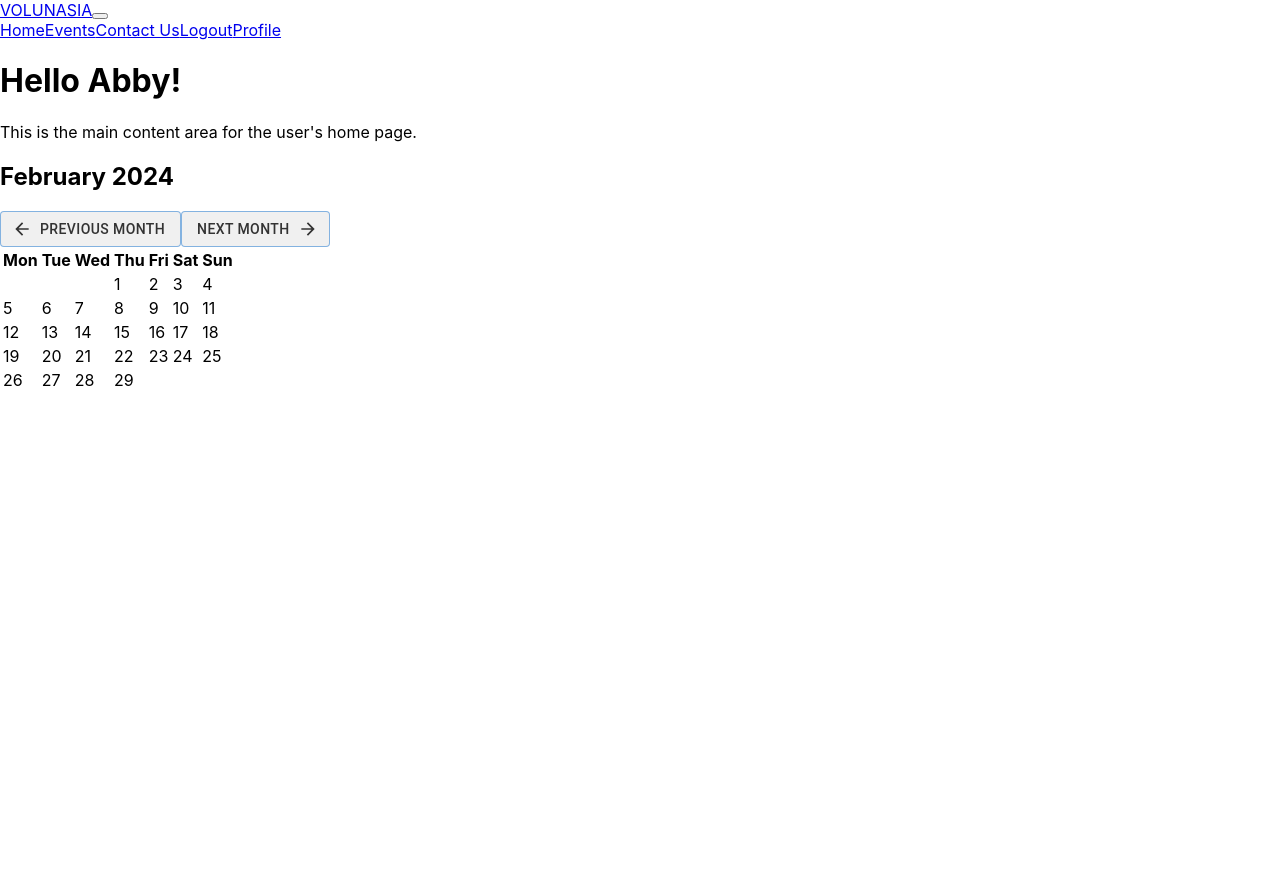
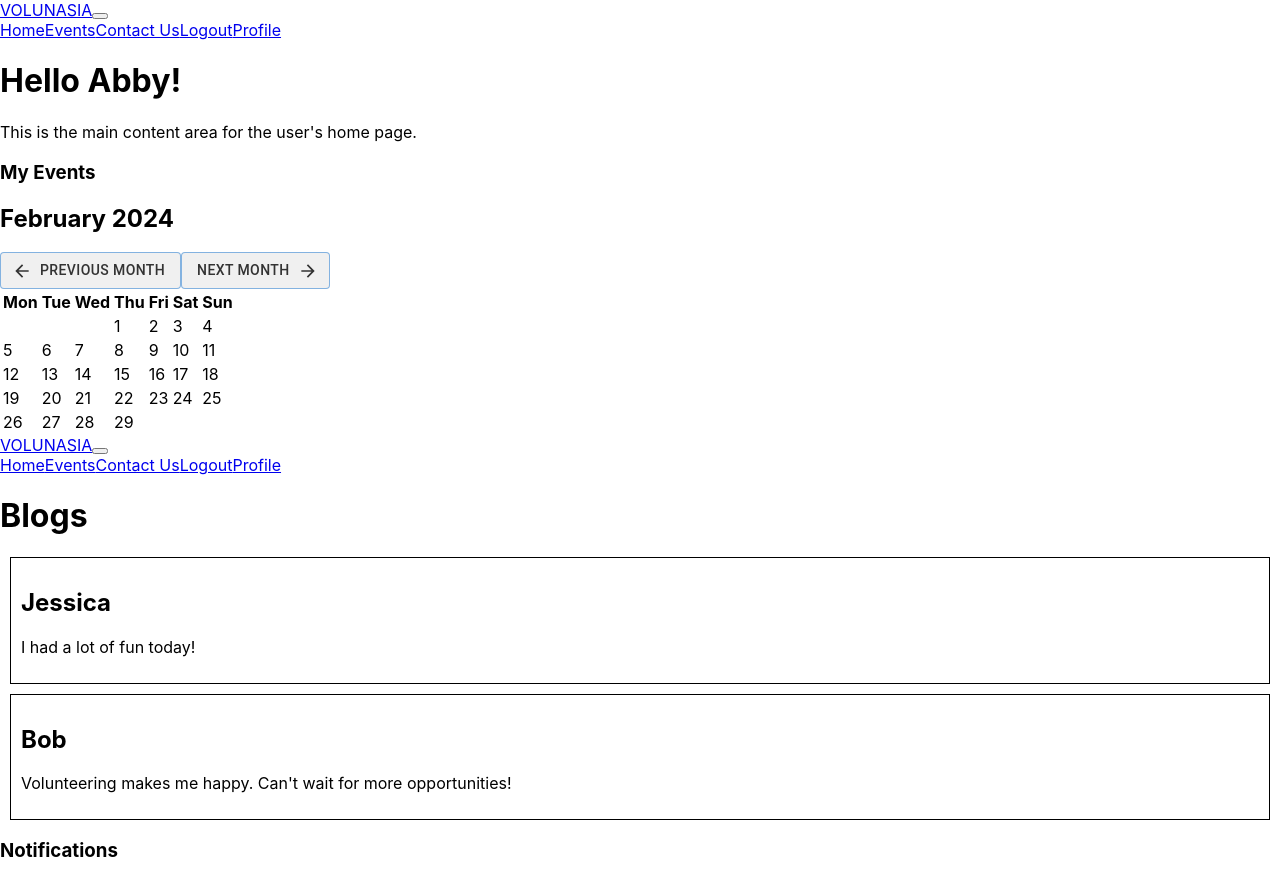
Before and after one commit to NicholasTanYY/volunteer_management_system, a React (Create React App) app: page /userHome in a window 1280 px wide. Before the commit the page ends 800 px from the top, so only its background shows below. Built offline with nearby package versions, Linux system fonts and the light colour scheme.

Commit message:
Add Blog component

```diff
--- /dev/null
+++ b/src/components/BlogComponent.tsx
@@ -0,0 +1,29 @@
+import React, { useEffect, useState } from 'react';
+import UserNavigationbar from './UserNavigationBarComponent';
+import sampleBlogs from '../utilities/SampleBlogs.json';
+import BlogRendererComponent from './BlogRendererComponent';
+import { BlogInfo } from '../utilities/BlogInfoInterface';
+
+const BlogComponent: React.FC = () => {
+  const [blogs, setBlogs] = useState<BlogInfo[]>([]);
+
+  useEffect(() => {
+    setBlogs(sampleBlogs.blogList);
+  }, []);
+
+  const handleBlogClick = (event: BlogInfo) => {
+    console.log('Clicked blog', event.id);
+  }
+
+  return (
+    <div>
+      <UserNavigationbar />
+      <h1>Blogs</h1>
+      {blogs.map(event => (
+        <BlogRendererComponent blog={event} onClick={handleBlogClick}/>
+      ))}
+    </div>
+  );
+};
+
+export default BlogComponent;
--- /dev/null
+++ b/src/components/BlogRendererComponent.tsx
@@ -0,0 +1,18 @@
+import React from 'react';
+import { BlogInfo } from '../utilities/BlogInfoInterface';
+
+interface BlogRendererProps {
+    blog: BlogInfo;
+    onClick: (event: BlogInfo) => void;
+}
+
+const BlogRendererComponent: React.FC<BlogRendererProps> = ({ blog: event, onClick }) => {
+    return (
+        <div style={{ border: '1px solid black', margin: '10px', padding: '10px' }} onClick={() => onClick(event)} >
+            <h2>{event.name}</h2>
+            <p>{event.description}</p>
+        </div>
+    );
+};
+
+export default BlogRendererComponent;
--- a/src/pages/userPages/UserHomePage.tsx
+++ b/src/pages/userPages/UserHomePage.tsx
@@ -1,6 +1,7 @@
 import React, { useState } from 'react';
 import UserNavigationbar from '../../components/UserNavigationBarComponent';
 import CalendarComponent from '../../components/CalendarComponent';
+import BlogComponent from '../../components/BlogComponent';
 
 const UserHomePage: React.FC = () => {
 
@@ -9,7 +10,10 @@ const UserHomePage: React.FC = () => {
       <UserNavigationbar />
       <h1>Hello Abby!</h1>
       <p>This is the main content area for the user's home page.</p>
+      <h3>My Events</h3>
       <CalendarComponent />
+      <BlogComponent />
+      <h3>Notifications</h3>
     </div>
   );
 };
--- /dev/null
+++ b/src/utilities/BlogInfoInterface.tsx
@@ -0,0 +1,8 @@
+export interface BlogInfo {
+    id: number;
+    name: string;
+    datePosted: string;
+    timePosted: string;
+    eventName: string;
+    description: string;
+}
--- /dev/null
+++ b/src/utilities/SampleBlogs.json
@@ -0,0 +1,20 @@
+{
+    "blogList": [
+        {
+            "id": 0,
+            "name": "Jessica",
+            "datePosted": "16 June 2023",
+            "timePosted": "6.30pm",
+            "eventName": "Donation Drive Event",
+            "description": "I had a lot of fun today!"
+        },
+        {
+            "id": 1,
+            "name": "Bob",
+            "datePosted": "2 June 2023",
+            "timePosted": "6.29pm",
+            "eventName": "Donation Drive Event",
+            "description": "Volunteering makes me happy. Can't wait for more opportunities!"
+        }
+    ]
+}
--- a/src/utilities/SampleEvents.json
+++ b/src/utilities/SampleEvents.json
@@ -1,7 +1,7 @@
 {
     "eventList": [
         {
-            "id": 23,
+            "id": 0,
             "activity": "",
             "description": "",
             "startTime": "",
```
